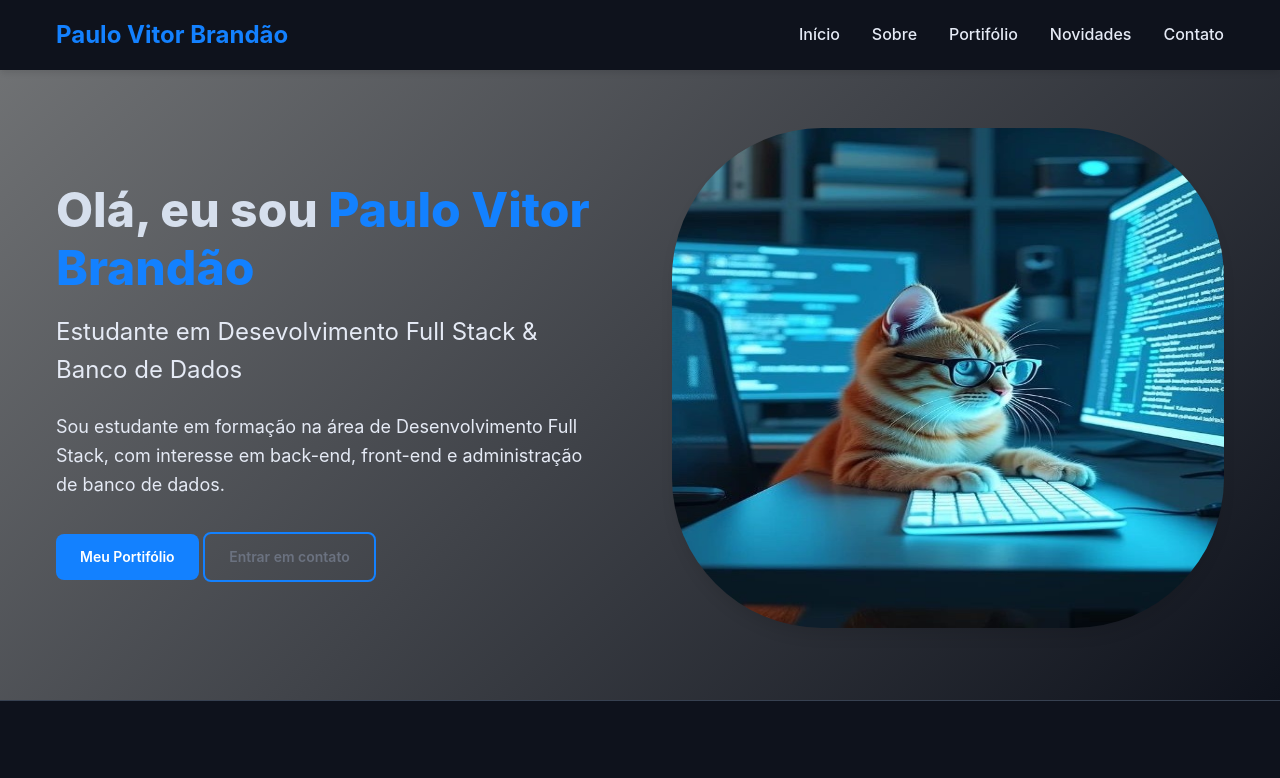
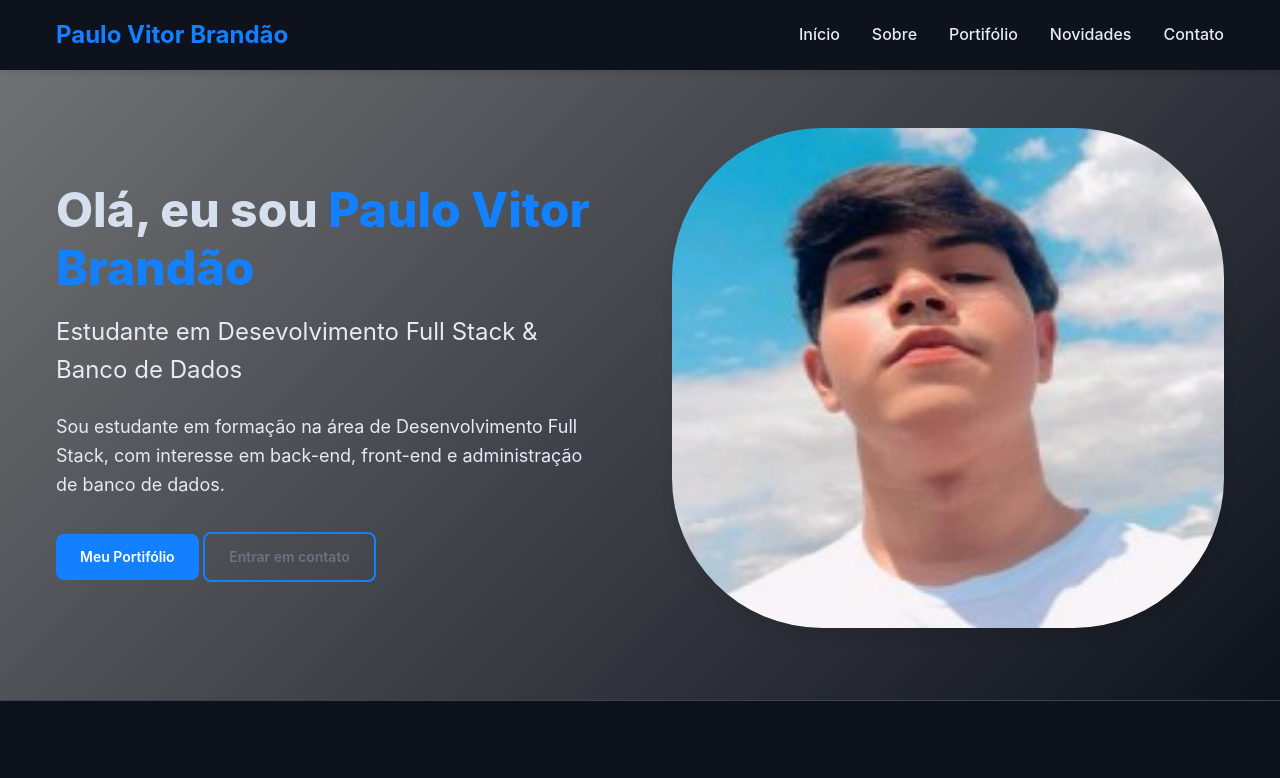
Before and after one commit to Paulo-Vitor-dev/Website-pessoal, a plain HTML site: page index.html in a window 1280 px wide. Shown: the top 778 px of the page. Drawn offline with Linux system fonts and the light colour scheme.

Commit message:
new commit

```diff
--- a/index.html
+++ b/index.html
@@ -57,7 +57,7 @@
                             </div>
                         </div>
                         <div class="hero-img">
-                            <img src="img/download (2).jpeg" alt="Paulo Vitor Brandão">
+                            <img src="img/1768401420929.jpeg" alt="Paulo Vitor Brandão">
                         </div>
                     </div>
                 </div>
```
Also changed, not shown: img/1768401420929.jpeg (added).
